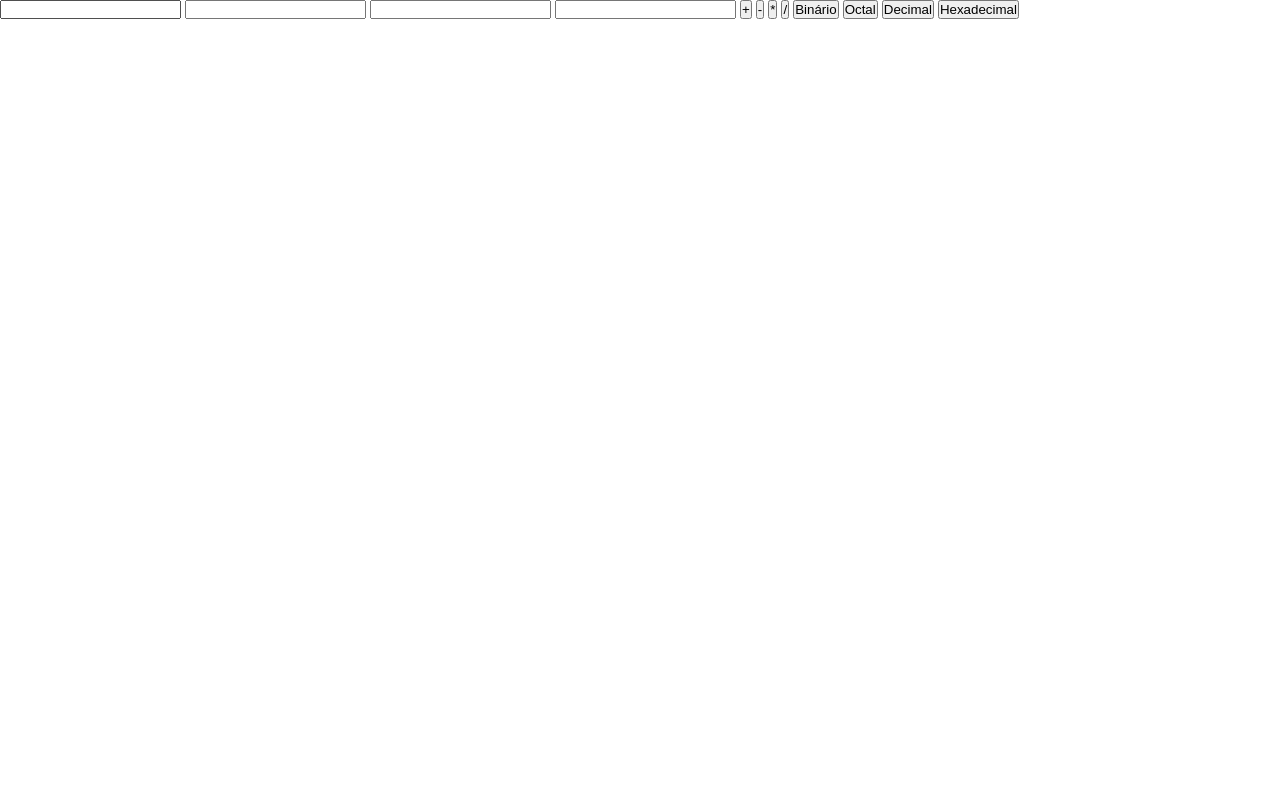
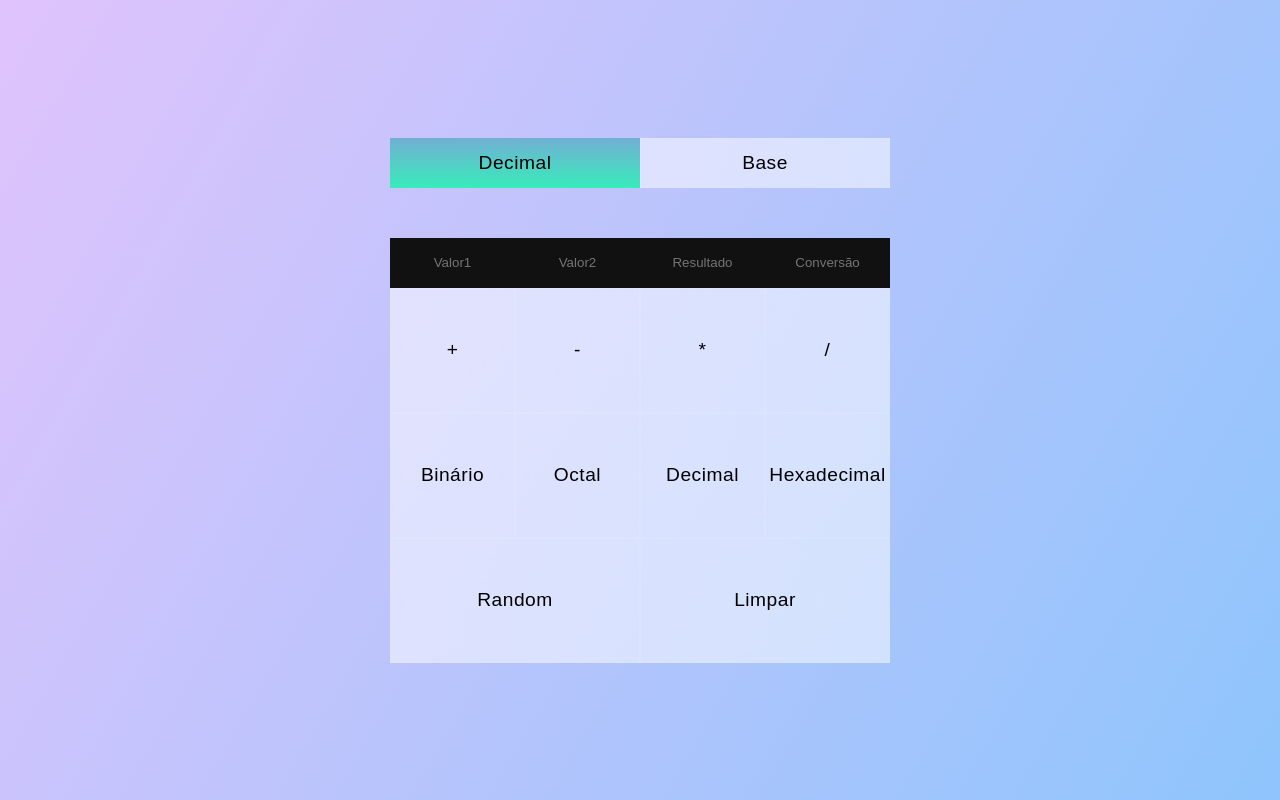
Before and after one commit to Solixx/Projeto-JS, a plain HTML site: page calc.html in a window 1280 px wide. Drawn offline with Linux system fonts and the light colour scheme.

Commit message:
finalizacao da calculadora decimal

```diff
--- a/calc.html
+++ b/calc.html
@@ -1,5 +1,5 @@
 <!DOCTYPE html>
-<html lang="en">
+<html lang="pt">
 <head>
     <meta charset="UTF-8">
     <meta http-equiv="X-UA-Compatible" content="IE=edge">
@@ -8,18 +8,134 @@
     <script type="text/javascript" src="script.js"></script>
 
     <style>
+
         *{
-            margin: 0;;
+            margin: 0;
             padding: 0;
         }
+
+        body{
+            position: relative;
+            background-image: linear-gradient(120deg, #e0c3fc 0%, #8ec5fc 100%);
+            overflow: hidden;
+        }
+
+        .flex{
+            height: 100vh;
+            display: flex;
+            flex-direction: column;
+            justify-content: center;
+            align-items: center;
+        }
+
+        .opcoes{
+            display: grid;
+            grid-template-columns: repeat(2, 125px);
+            grid-template-rows: minmax(50px, auto) repeat(1, 50px);
+        }
+
+        .opcoes button{
+            cursor: pointer;
+            font-size: 1.2rem;
+            border: 1px solid white;
+            outline: none;
+            background-color: rgba(255,255,255,0.5);
+            border: 1px solid rgba(255,255,255,0.1);
+            backdrop-filter: blur(30px);
+            letter-spacing: 0.5px;
+            transition: 0.2s;
+            text-decoration: none;
+        }
+
+        .opcoes button:hover{
+            background-color: rgba(255, 255, 255, .9);
+            background-color: rgba(255, 255, 255, .9);
+            border: 1px solid rgba(255,255,255,0.1);
+            background-image: none;
+        }
+
+        .ativo{
+            background-image: linear-gradient(to top, #37ecba 0%, #72afd3 100%);
+            border: none !important;
+            background-color: none;
+        }
+
+        .calc{
+            display: grid;
+            grid-template-columns: repeat(2, 125px);
+            grid-template-rows: minmax(50px, auto) repeat(6, 50px);
+        }
+
+        .calc input{
+            border: 1px solid #111;
+            outline: none;
+            background-color: #111;
+            color: white;
+            transition: 0.2s;
+            text-align: center;
+        }
+
+        .calc input:hover{
+            background-color: #1a1a1a;
+        }
+
+        .calc button{
+            cursor: pointer;
+            font-size: 1.2rem;
+            border: 1px solid white;
+            outline: none;
+            background-color: rgba(255,255,255,0.5);
+            border: 1px solid rgba(255,255,255,0.1);
+            backdrop-filter: blur(30px);
+            letter-spacing: 0.5px;
+            transition: 0.2s;
+            text-decoration: none;
+        }
+
+        .calc button:hover{
+            background-color: rgba(255, 255, 255, .9);
+        }
+
+        .span{
+            grid-column: span 1;
+        }
+
+        @media only screen and (min-width: 768px) {
+
+            .opcoes{
+                display: grid;
+                grid-template-columns: repeat(4, 125px);
+                grid-template-rows: minmax(50px, auto) repeat(1, 50px);
+            }
+
+            .calc{
+                grid-template-columns: repeat(4, 125px);
+                grid-template-rows: minmax(50px, auto) repeat(3, 125px);
+            }
+
+            .span{
+                grid-column: span 2;
+            }
+
+        }
+
+
+
     </style>
 
 </head>
 <body>
-    <input type="text" id="valor1">
-    <input type="text" id="valor2">
-    <input type="text" id="resultado">
-    <input type="text" id="converter">
+    <div class="flex">
+        <div class="opcoes">
+            <button onclick="calcbin();" id="btn_decimal" class="ativo span">Decimal</button>
+            <button onclick="calcoct();" id="btn_base" class="span">Base</button>
+        </div>
+        <div id="calc_dec" style="display: block;">
+            <div class="calc">
+                <input type="text" id="valor1" placeholder="Valor1">
+                <input type="text" id="valor2" placeholder="Valor2">
+                <input type="text" id="resultado" placeholder="Resultado">
+                <input type="text" id="converter" placeholder="Conversão" disabled>
                 <button onclick="soma();">+</button>
                 <button onclick="sub();">-</button>
                 <button onclick="mul();">*</button>
@@ -28,5 +144,10 @@
                 <button onclick="oct();">Octal</button>
                 <button onclick="dec();">Decimal</button>
                 <button onclick="hex();">Hexadecimal</button>
+                <button onclick="random();" class="span">Random</button>
+                <button onclick="limpar();" class="span">Limpar</button>
+            </div>
+        </div>
+    </div>
 </body>
 </html>
--- a/script.js
+++ b/script.js
@@ -1,3 +1,20 @@
+function random(){
+
+    var random_num = parseInt(Math.random()*1000);
+
+    document.getElementById("resultado").value = random_num;
+
+}
+
+function limpar(){
+
+    document.getElementById("valor1").value = "";
+    document.getElementById("valor2").value = "";
+    document.getElementById("resultado").value = "";
+    document.getElementById("converter").value = "";
+
+}
+
 function soma(){
 
     var result = Number(document.getElementById("resultado").value);
```
Lines whose indentation alone changed are shown as unchanged.
